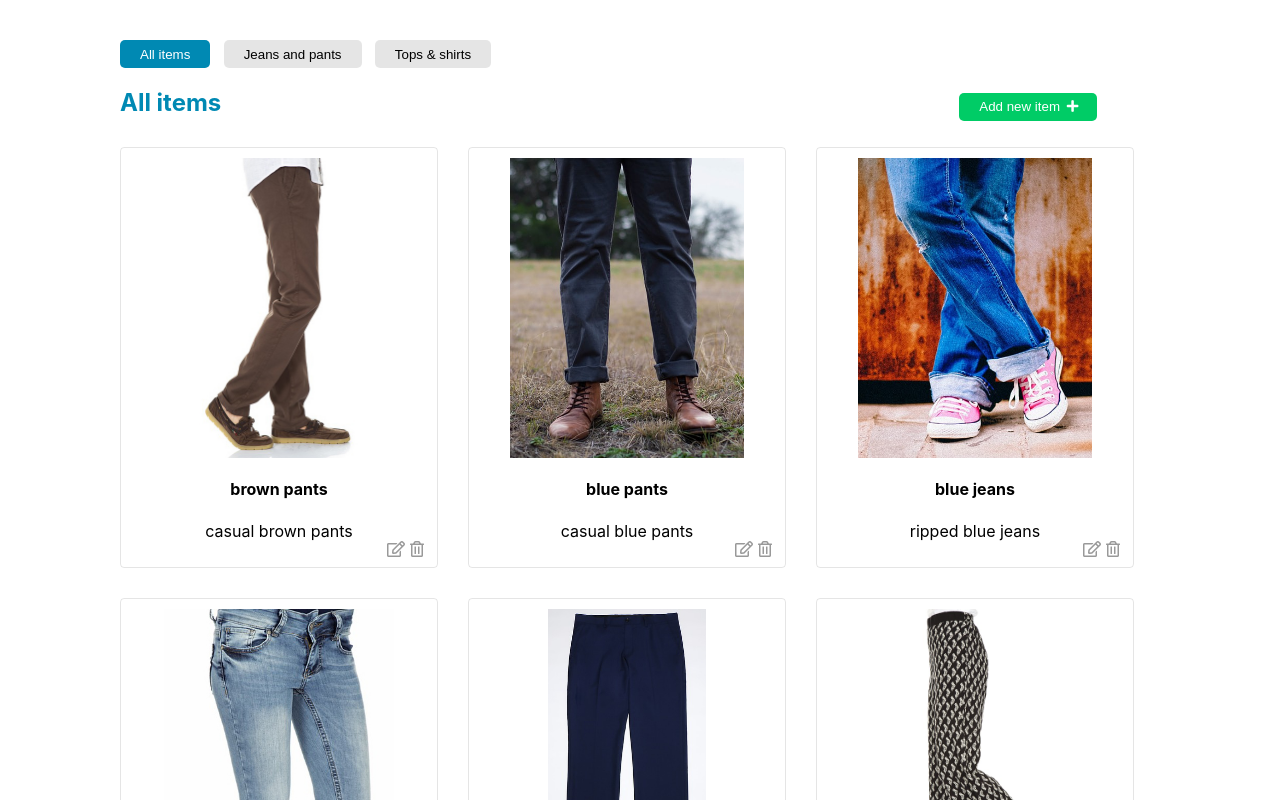
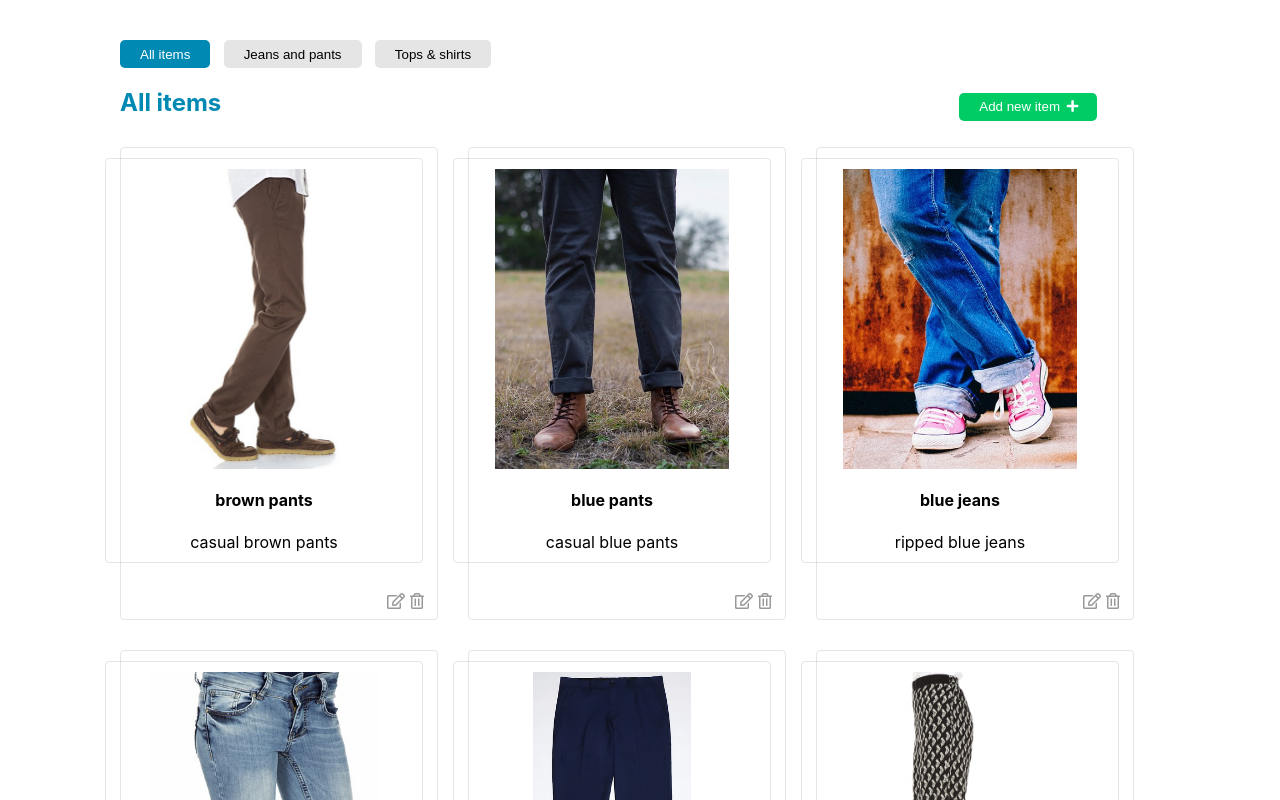
Before and after one commit to glucus/your-style-react, a React (Create React App) app: page / in a window 1280 px wide. Shown: the top 800 px of the page. Built offline with nearby package versions, Linux system fonts and the light colour scheme.

Commit message:
changed Card component hierarchy

```diff
--- /dev/null
+++ b/src/components/Card/CardInner/CardInner.scss
@@ -0,0 +1,62 @@
+
+$card-width: 300px;
+
+.card {
+  width: $card-width;
+  // border: 1px solid red;
+
+  display: flex;
+  flex-direction: column;
+  align-items: center;
+  justify-content: space-between;
+  position: relative;
+
+  padding: 10px 8px;
+  border: 1px solid rgba(0, 0, 0, 0.1);
+  border-radius: 4px;
+
+  margin-bottom: 30px;
+  margin-right: 30px;
+}
+
+.card-info {
+  width: 100%;
+  display: flex;
+  flex-direction: column;
+  align-items: center;
+}
+
+.thumbnail {
+  height: 300px;
+  max-width: 100%;
+}
+
+i {
+  margin-right: 5px;
+  cursor: pointer;
+  color: rgba(0, 0, 0, 0.4);
+
+  &:hover, &:focus {
+    color: #0089b3;
+  }
+
+}
+
+.icons-bottom {
+  display: flex;
+  align-self: flex-end;
+}
+
+
+.fa-check {
+  &:hover, &:focus {
+    color: green;
+  }
+  padding-right: 10px;
+}
+
+.fa-trash-alt {
+  &:hover, &:focus {
+    color: red;
+  }
+}
--- /dev/null
+++ b/src/components/Card/CardInner/index.jsx
@@ -0,0 +1,24 @@
+import React from 'react';
+import PropTypes from 'prop-types';
+import './CardInner.scss';
+
+const CardInner = (props) => {
+
+  const { card } = props;
+
+  return (
+    <div className="card">
+        {card && <div className="card-info">
+          <img className="thumbnail" src={card.image} alt='' />
+          <h4>{card.name}</h4>
+          <div>{card.description}</div>
+        </div>}
+    </div>
+  );
+}
+
+CardInner.propTypes = {
+  card: PropTypes.object.isRequired,
+};
+
+export default CardInner;
--- a/src/components/Card/index.jsx
+++ b/src/components/Card/index.jsx
@@ -2,15 +2,14 @@ import React from 'react';
 import PropTypes from 'prop-types';
 import './Card.scss';
 import { Consumer } from '../../context';
+
+import CardInner from './CardInner';
 import Form from '../Form';
 
 class Card extends React.Component {
 
   state = {
-    formHidden: this.props.formHidden,
-    name: this.props.card.name,
-    description: this.props.card.description,
-    image: this.props.card.image
+    formHidden: true
   }
 
   onClickDelete = (id, name, dispatch) => {
@@ -20,23 +19,18 @@ class Card extends React.Component {
     })
   }
 
-  toggleForm = () => {
+  toggleForm = (id, e) => {
+    // console.log (`form toggled for card with id: ${id}`);
+
     this.setState ({
       formHidden: !this.state.formHidden
     })
   }
 
-  handleSubmit = (name, description, image, e) => {
+  render () {
 
-    this.setState ({
-      name: name,
-      description: description,
-      image: image,
-      formHidden: !this.state.formHidden
-    })
-  };
+    const { formHidden } = this.state;
 
-  render () {
     return (
       <Consumer>
         {
@@ -44,24 +38,19 @@ class Card extends React.Component {
 
             const { card } = this.props;
             const { dispatch } = value;
-            const { formHidden, name, description, image } = this.state;
 
             return (
               <div className="card">
                   <div className="card-info">
-                    <img className="thumbnail" src={image} alt='' />
-                    {
-                      formHidden ?
-                      <React.Fragment>
-                        <h4>{name}</h4>
-                        <div>{description}</div>
-                      </React.Fragment>
+                  {formHidden ?
+                      <CardInner key={card.id} card={card} toggleForm={this.toggleForm} />
                       :
-                      <Form name={name} description={description} image={image} handleSubmit={this.handleSubmit} />
-                    }
+                      <Form key={card.id} card={card} />
+                  }
                   </div>
                   {formHidden && <div className="icons-bottom">
-                    <i className="far fa-edit" onClick={this.toggleForm} />
+                    <i className="far fa-edit"
+                      onClick={this.props.toggleForm.bind (this, card.id)} />
                     <i className="far fa-trash-alt"
                         onClick={this.onClickDelete.bind (this, card.id, card.name, dispatch)}
                     />
--- a/src/components/Cards/index.jsx
+++ b/src/components/Cards/index.jsx
@@ -1,20 +1,45 @@
 import React from 'react';
 import PropTypes from 'prop-types';
 
+
 import Card from '../Card';
+import Form from '../Form';
 
-const Cards = (props) => {
+class Cards extends React.Component {
 
-    const { cards } = props;
+  state = {
+    formHidden: true
+  }
+
+  // toggleForm = () => {
+
+  //   this.setState ({
+  //     formHidden: !this.state.formHidden
+  //   })
+  // }
+
+  toggleForm = (id, e) => {
+    console.log (`form toggled for card with id: ${id}`);
+  }
+
+  render () {
+
+    const { cards } = this.props;
+    const { formHidden } = this.state;
 
     return (
       <React.Fragment>
-        {cards && cards.map(
-          card => <Card key={card.id} card={card} formHidden={true} />
+        {cards && cards.map (
+          card => formHidden ?
+              <Card key={card.id} card={card} toggleForm={this.toggleForm} />
+                :
+              <Form key={card.id} card={card} />
         )}
       </React.Fragment>
     );
-};
+  }
+}
+
 
 Cards.propTypes = {
   cards: PropTypes.array.isRequired
--- a/src/components/Form/index.jsx
+++ b/src/components/Form/index.jsx
@@ -1,6 +1,5 @@
 import React from 'react';
 import './Form.scss';
-import { throws } from 'assert';
 import { Consumer } from '../../context';
 
 class Form extends React.Component {
@@ -8,14 +7,16 @@ class Form extends React.Component {
   constructor () {
     super();
 
+    const { card } = this.props;
+
     this.state = {
-      image: '',
-      name: '',
-      description: '',
+      id: card.id,
+      image: card.image,
+      name: card.name,
+      description: card.description
     };
 
     this.handleChange = this.handleChange.bind(this);
-
   }
 
   handleChange = (e) => {
@@ -28,9 +29,9 @@ class Form extends React.Component {
     })
   };
 
-  handleSubmit = (name, description, image, id, dispatch) => {
+  handleSubmit = (id, name, description, image, dispatch) => {
 
-    const newItem = {name, description, image, id};
+    const newItem = {id, name, description, image};
 
     dispatch ({
         type: 'ADD_NEW_ITEM',
@@ -51,10 +52,7 @@ class Form extends React.Component {
 
             const { dispatch } = value;
 
-              const updatedName = this.state.name || this.props.name;
-              const updatedDescription = this.state.description || this.props.description;
-              const updatedImage = this.state.image || this.props.image;
-              const id = this.props.id;
+            const { id, name, description, image } = this.state;
 
               return (
                 <form>
@@ -71,7 +69,7 @@ class Form extends React.Component {
                   )}
                   <div className="icons-bottom">
                     <i className="fas fa-check" onClick={
-                      this.handleSubmit.bind(this, updatedName, updatedDescription, updatedImage, id, dispatch)
+                      this.handleSubmit.bind(this, id, name, description, image, dispatch)
                     } />
                   </div>
                 </form>
```
